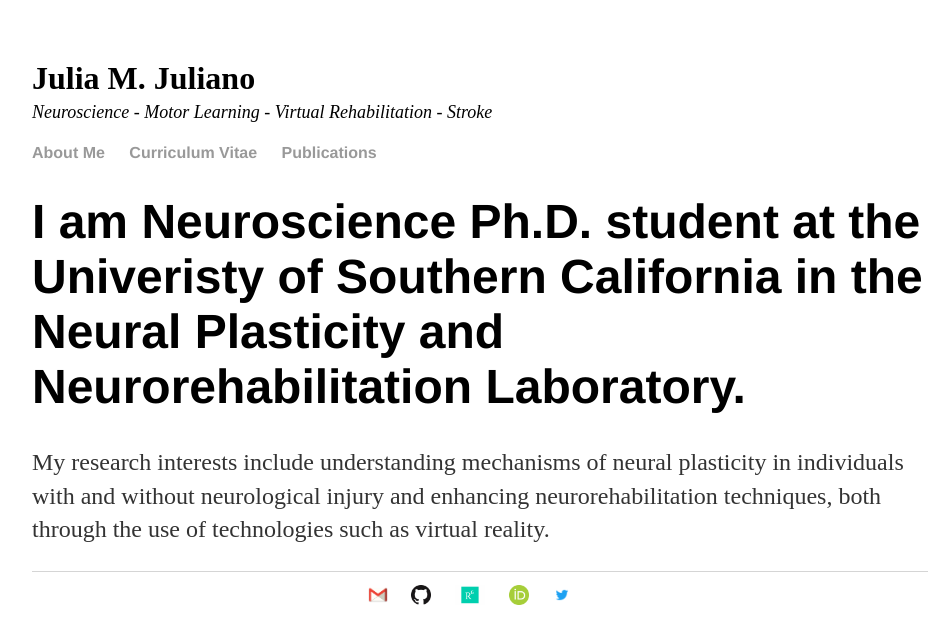
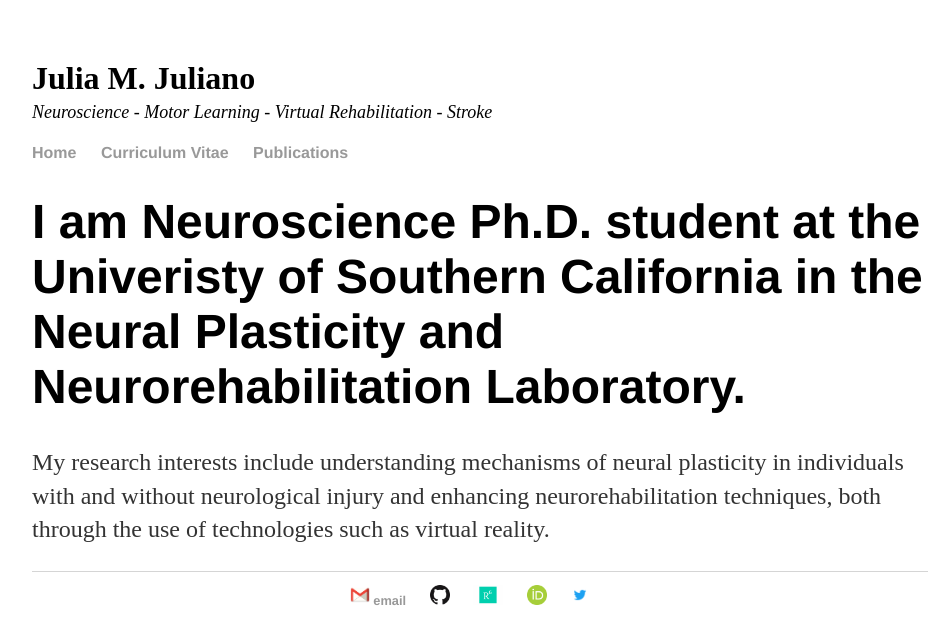
Before and after one commit to juliamjuliano/juliamjuliano.github.io, a Jekyll site: the page built from index.html, in a window 1280 px wide. Shown: the top 644 px of the page, without its empty margins (160-1112 px from the left). Built offline with Jekyll 4.4.1, drawn with Linux system fonts in a browser that asks for light colours.

Commit message:
Update default.html

```diff
--- a/_layouts/default.html
+++ b/_layouts/default.html
@@ -3,7 +3,7 @@
 		<head>
 			<title>{{ page.title }}</title>
 			<!-- link to main stylesheet -->
-			<link rel="stylesheet" type="text/css" href="css/main.css">
+			<link rel="stylesheet" type="text/css" href="/css/main.css">
 			<!-- SEO -->
 			<meta name="description" content="Julia M. Juliano">
 			<meta name="keywords" content="Neuroscience, Motor Learning, Stroke, Virtual Rehabilitation, Virtual Reality">
@@ -16,7 +16,7 @@
 
 		<nav>
 		<ul>
-			<li><a href="/">About Me</a></li>
+			<li><a href="/">Home</a></li>
 			<li><a href="/curriculum_vitae">Curriculum Vitae</a></li>
 			<li><a href="/publications">Publications</a></li>
 		</ul>
@@ -32,7 +32,7 @@
 			<footer>
 			<ul>
 				<div style="text-align:center">
-				<li><img border="0" alt="Email" src="/images/email_icon.png" width="20" height="20"> <a href="mailto:julia.m.juliano@gmail.com"></a></li>
+				<li><img border="0" alt="Email" src="/images/email_icon.png" width="20" height="20"> <a href="mailto:julia.m.juliano@gmail.com">email</a></li>
 				<li><img border="0" alt="GitHub" src="/images/github_icon.png" width="20" height="20"> <a href="https://github.com/juliamjuliano"></a></li>
 				<li><img border="0" alt="ResearchGate" src="/images/researchgate_icon.png" width="30" height="20"> <a href="https://www.researchgate.net/profile/Julia_Juliano"></a></li>
 				<li><img border="0" alt="ORCID" src="/images/orcid_icon.png" width="20" height="20"> <a href="https://orcid.org/0000-0003-4513-2624"></a></li>
```
